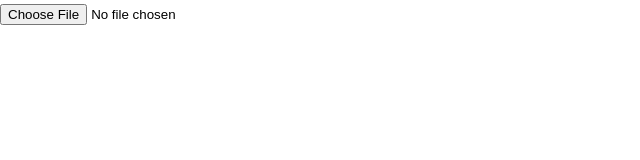
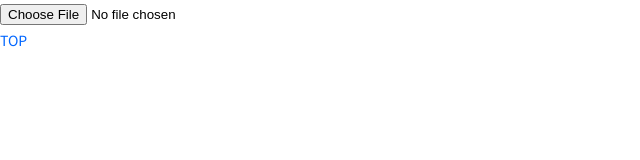
Before and after one commit to e215701/Luck-bag, a React (Create React App) app in the folder frontend/: page /Upload in a window 1280 px wide. Shown: the top 160 px of the page, without its empty margins (0-640 px from the left). Built offline with nearby package versions, Linux system fonts and the light colour scheme; a web font is replaced by a local one.

Commit message:
add(frontend): apply top page button

```diff
--- a/frontend/src/pages/Upload.js
+++ b/frontend/src/pages/Upload.js
@@ -1,5 +1,5 @@
 import React, { useState } from "react";
-import { useNavigate } from "react-router-dom";
+import { Link, useNavigate } from "react-router-dom";
 
 const Upload = () => {
   const [imageData, setImageData] = useState(null);
@@ -41,6 +41,9 @@ const Upload = () => {
           <button onClick={goToRecommend}>Recommend Pageへ</button>
         </div>
       ) : null}
+      <div>
+        <Link to={`/`}>TOP</Link>
+      </div>
     </div>
   );
 };
```
